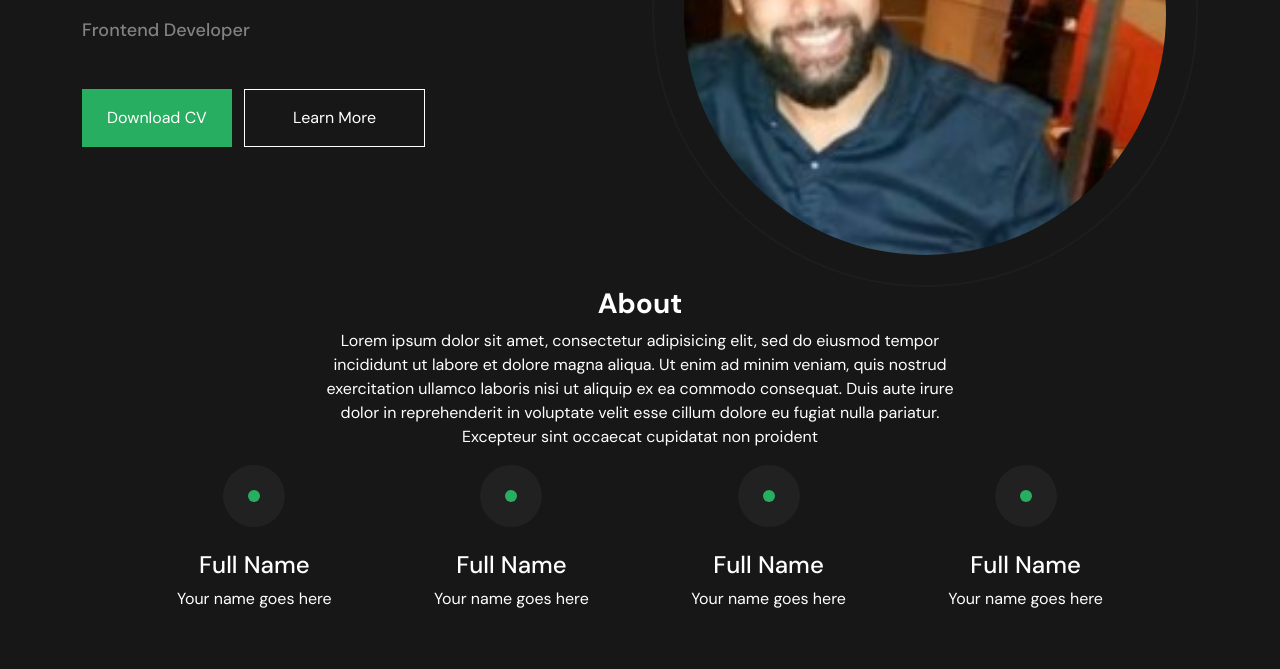
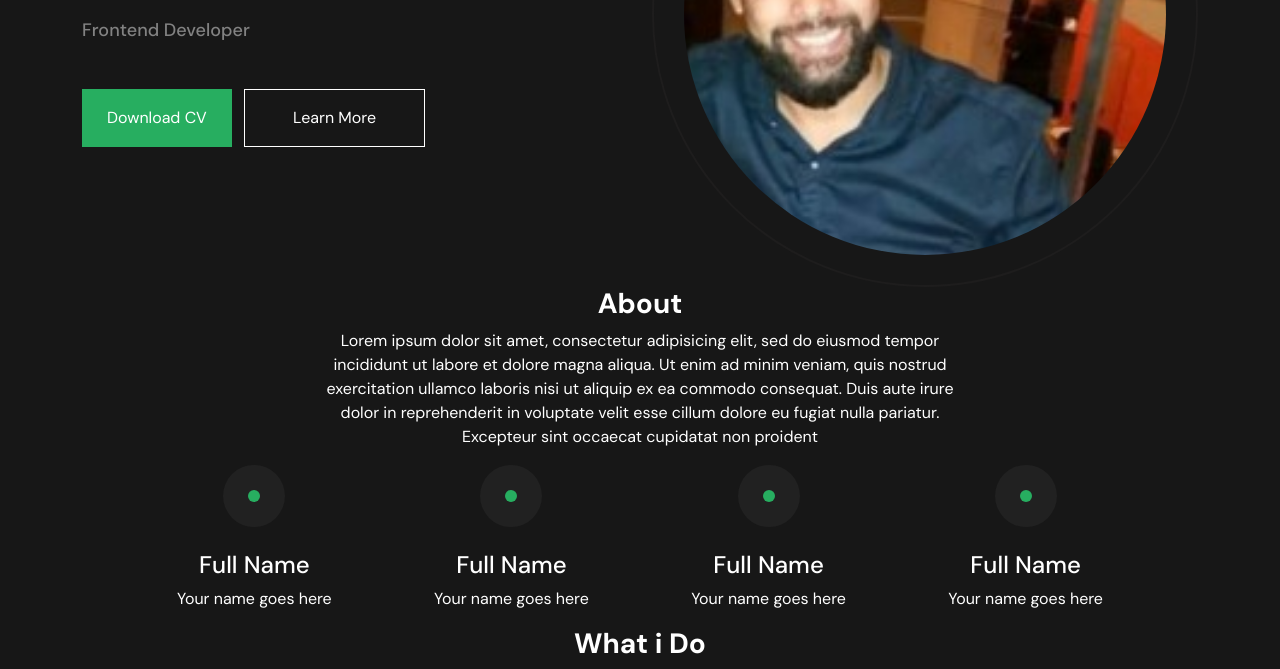
Before and after one commit to NiloSC/Meu_Portf-lio-, a plain HTML site: page index.html in a window 1280 px wide. Shown: the part 419-1088 px from the top of the page. Before the commit the page ends 1046 px from the top, so only its background shows below. Drawn offline with nearby package versions, Linux system fonts and the light colour scheme.

Commit message:
Criando a seçao What i Do

```diff
--- a/index.html
+++ b/index.html
@@ -129,7 +129,14 @@
 </div>
 </div>
 </div>
-
+<section id="What i Do">
+  <div class="container">
+  <div class="row">
+  <div class="col-12">
+      <h3 class="text-white text-center fw-bolder">
+          What i Do
+      </h3>
+  </div>
 <script src="https://cdn.jsdelivr.net/npm/bootstrap@5.1.3/dist/js/bootstrap.bundle.min.js"></script>
 </body>
 
```
